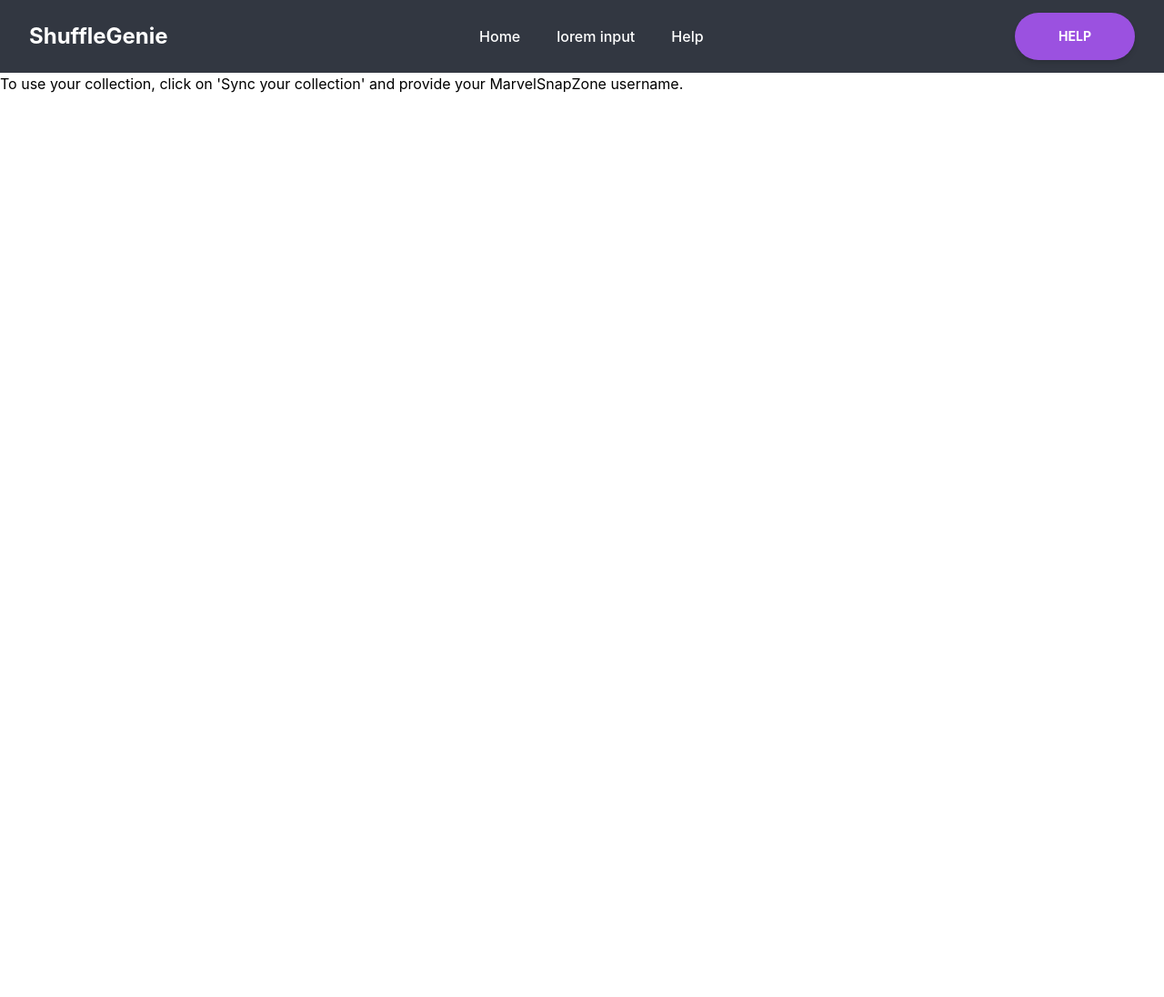
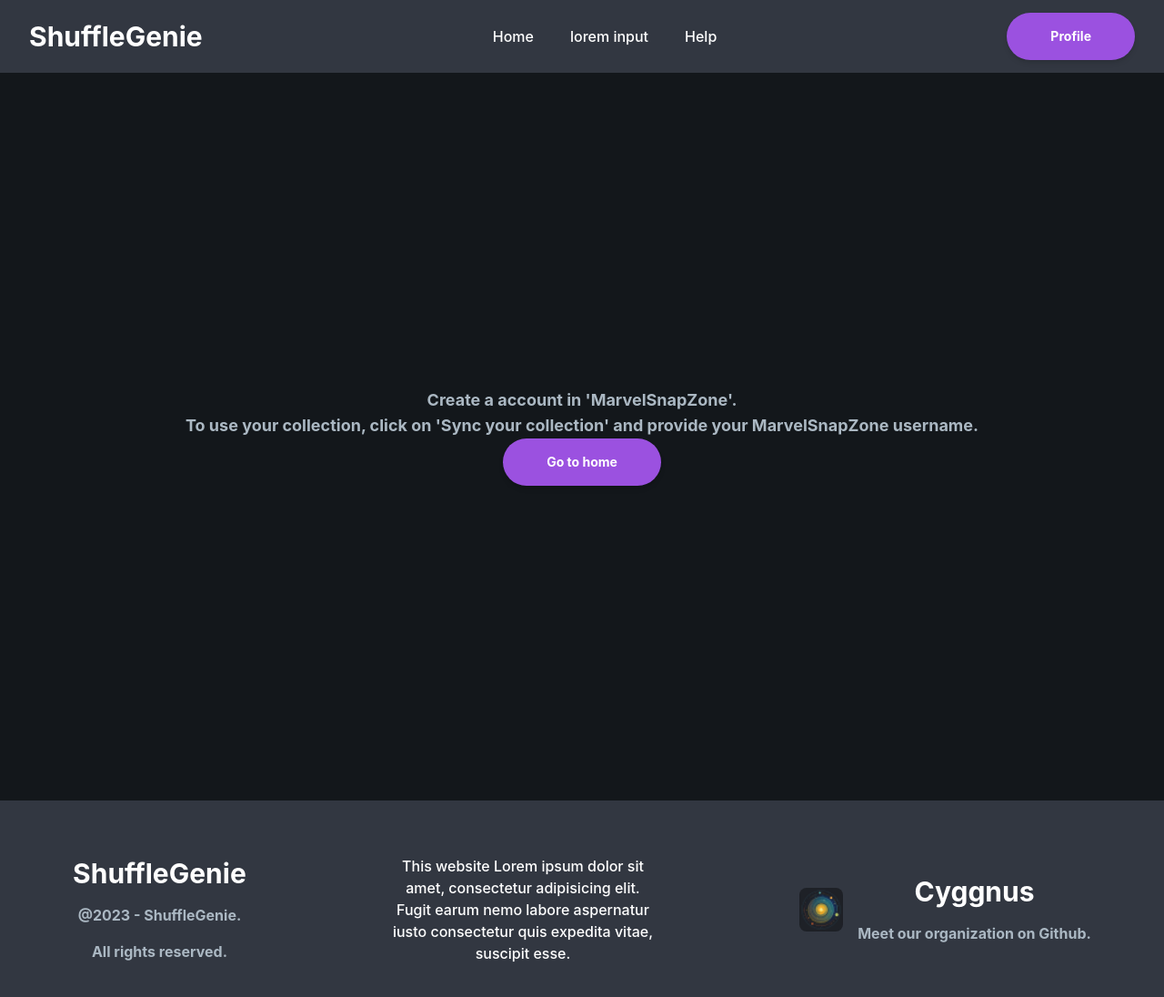
Before and after one commit to CyggnusDevTeam/ShuffleGenie, a React (Create React App) app: page /help in a window 1280 px wide. Shown: the top 1096 px of the page at 91% size. Before the commit the page ends 800 px from the top, so only its background shows below. Built offline with nearby package versions, Linux system fonts and the light colour scheme; no server answers.

Commit message:
feat: ✨ starting deck generator

```diff
--- /dev/null
+++ b/src/Components/DeckBuilder/index.jsx
@@ -0,0 +1,25 @@
+import React from "react";
+import PropTypes from "prop-types";
+import Card from "../Card";
+
+function DeckBuilder({ userDeck }) {
+  return (
+    <div>
+      {userDeck &&
+        userDeck.map((card) => (
+          <Card key={card.name} cardName={card.name} cardImg={card.imgUrl} />
+        ))}
+    </div>
+  );
+}
+
+DeckBuilder.propTypes = {
+  userDeck: PropTypes.arrayOf(
+    PropTypes.shape({
+      name: PropTypes.string.isRequired,
+      imgUrl: PropTypes.string.isRequired,
+    })
+  ).isRequired,
+};
+
+export default DeckBuilder;
--- /dev/null
+++ b/src/Components/Footer/index.jsx
@@ -0,0 +1,32 @@
+import React from "react";
+import cyggnusLogo from "../../Img/Cyggnus.png";
+
+function Footer() {
+  return (
+    <footer className="flex justify-around bg-gray-3 h-60">
+      <div className="flex flex-col justify-center space-y-4 items-center">
+        <h1 className="text-white text-3xl font-bold">ShuffleGenie</h1>
+        <p className="text-base defaultPageText">@2023 - ShuffleGenie.</p>
+        <p className="text-base defaultPageText">All rights reserved.</p>
+      </div>
+      <div className="flex justify-center w-72 space-x-4 items-center">
+        <p className="text-white font-medium text-base defaultPageText">
+          This website Lorem ipsum dolor sit amet, consectetur adipisicing elit.
+          Fugit earum nemo labore aspernatur iusto consectetur quis expedita
+          vitae, suscipit esse.
+        </p>
+      </div>
+      <div className="flex justify-center space-x-4 items-center">
+        <img className="w-12 rounded-lg" src={cyggnusLogo} alt="" />
+        <div className="flex flex-col space-y-4 items-center">
+          <h1 className="text-white text-3xl font-bold">Cyggnus</h1>
+          <p className="text-base defaultPageText">
+            Meet our organization on Github.
+          </p>
+        </div>
+      </div>
+    </footer>
+  );
+}
+
+export default Footer;
--- a/src/Components/Nav/index.jsx
+++ b/src/Components/Nav/index.jsx
@@ -7,33 +7,24 @@
       <div className="max-w-7xl mx-auto px-4 sm:px-6 lg:px-8 h-20">
         <div className="flex items-center justify-between h-20">
           <div className="flex items-center">
-            <h1 className="text-white text-2xl font-bold">ShuffleGenie</h1>
+            <h1 className="text-white text-3xl font-bold">ShuffleGenie</h1>
           </div>
           <div className="flex items-center">
             <ul className="flex space-x-4">
               <li>
-                <Link
-                  to="/"
-                  className="text-white hover:bg-gray-700 px-3 py-2 rounded-md text-md font-medium"
-                >
+                <Link to="/" className="navLink">
                   Home
                 </Link>
               </li>
 
               <li>
-                <Link
-                  to="/sync"
-                  className="text-white hover:bg-gray-700 px-3 py-2 rounded-md text- font-medium"
-                >
+                <Link to="/" className="navLink">
                   lorem input
                 </Link>
               </li>
 
               <li>
-                <Link
-                  to="/help"
-                  className="text-white hover:bg-gray-700 px-3 py-2 rounded-md text- font-medium"
-                >
+                <Link to="/help" className="navLink">
                   Help
                 </Link>
               </li>
@@ -41,7 +32,7 @@
           </div>
           <div>
             <button type="button" className="defaultButton">
-              HELP
+              Profile
             </button>
           </div>
         </div>
--- a/src/Pages/Help/index.jsx
+++ b/src/Pages/Help/index.jsx
@@ -1,11 +1,34 @@
-import React from 'react';
+import React from "react";
+import { useNavigate } from "react-router-dom";
+import Footer from "../../Components/Footer/index";
 
 function Help() {
+  const navigate = useNavigate();
+
   return (
-    <div>
-      To use your collection, click on &apos;Sync your collection&apos; and
-      provide your MarvelSnapZone username.
-    </div>
+    <>
+      <section className="flex justify-around bg-gray-1 h-screen">
+        <div className="flex flex-col justify-center itens-center">
+          <p className="defaultPageText">
+            Create a account in &apos;MarvelSnapZone&apos;.
+          </p>
+          <p className="defaultPageText">
+            To use your collection, click on &apos;Sync your collection&apos;
+            and provide your MarvelSnapZone username.
+          </p>
+          <div className="flex justify-center itens-center">
+            <button
+              onClick={() => navigate("/")}
+              type="button"
+              className="defaultButton"
+            >
+              Go to home
+            </button>
+          </div>
+        </div>
+      </section>
+      <Footer />
+    </>
   );
 }
 
--- a/src/Pages/Home/index.jsx
+++ b/src/Pages/Home/index.jsx
@@ -1,28 +1,60 @@
-import React, { useRef } from "react";
+import React, { useRef, useContext, useState } from "react";
+import AppContext from "../../Context/AppContext";
 import cardImg from "../../Img/card.png";
 import SyncPage from "../SyncPage";
+import Footer from "../../Components/Footer";
+import DeckBuilder from "../../Components/DeckBuilder";
 
 function Home() {
   const syncSectionRef = useRef(null);
+  const [isBuildingDeck, setIsBuildingDeck] = useState(false);
+  const [randomDeck, setRandomDeck] = useState([]);
+  const { collection } = useContext(AppContext);
 
   const focusSyncSection = () => {
     syncSectionRef.current.scrollIntoView({ behavior: "smooth" });
+  };
+
+  function shuffleDeck(array) {
+    let currentIndex = array.length;
+    let randomIndex;
+    const randomArray = [...array];
+
+    while (currentIndex !== 0) {
+      randomIndex = Math.floor(Math.random() * currentIndex);
+      currentIndex--;
+
+      [randomArray[currentIndex], randomArray[randomIndex]] = [
+        randomArray[randomIndex],
+        randomArray[currentIndex],
+      ];
+    }
+
+    const selectedCards = randomArray.slice(0, 12);
+    setRandomDeck(selectedCards);
+  }
+
+  const handleClick = () => {
+    shuffleDeck(collection);
+    if (isBuildingDeck) {
+      setIsBuildingDeck(false);
+      setIsBuildingDeck(true);
+    }
+    setIsBuildingDeck(true);
   };
 
   return (
     <>
       <section className="flex justify-around bg-gray-1 h-screen">
         <div className="flex flex-col justify-center items-center max-w-screen w-4/12 space-y-16">
-          <h2 className="text-violet-1 font-bold text-3xl">
+          <h2 className="text-violet-1 h2Title">
             Welcome to the ShuffleGenie 👋
           </h2>
-          <h1 className="text-gray-text text-center font-bold text-6xl">
-            Create a new random deck with your cards!
-          </h1>
-          <h4 className="text-gray-text text-center font-bold text-lg">
+          <h1 className="h1Title">Create a new random deck with your cards!</h1>
+          <p className="defaultPageText">
             Sync your account Marvel Snap Zone typing your username to start a
             new random deck.
-          </h4>
+          </p>
           <button
             type="button"
             onClick={focusSyncSection}
@@ -36,6 +68,13 @@
         </div>
       </section>
 
+      <section>
+        <button type="button" onClick={handleClick} className="defaultButton">
+          Generate Random Deckzao
+        </button>
+        {isBuildingDeck && <DeckBuilder userDeck={randomDeck} />}
+      </section>
+
       <section
         ref={syncSectionRef}
         id="sync-section"
@@ -43,6 +82,7 @@
       >
         <SyncPage />
       </section>
+      <Footer />
     </>
   );
 }
--- a/src/Pages/SyncPage/index.jsx
+++ b/src/Pages/SyncPage/index.jsx
@@ -1,6 +1,6 @@
-import React, { useContext } from 'react';
-import { useNavigate } from 'react-router-dom';
-import AppContext from '../../Context/AppContext';
+import React, { useContext } from "react";
+import { useNavigate } from "react-router-dom";
+import AppContext from "../../Context/AppContext";
 
 function SyncPage() {
   const { setUsername, setCollection } = useContext(AppContext);
@@ -10,18 +10,24 @@
     event.preventDefault();
     setCollection([]);
     const user = event.target.elements.username.value;
-    localStorage.setItem('username', user);
+    localStorage.setItem("username", user);
     setUsername(user);
-    navigate('/deckPage');
+    navigate("/deckPage");
   };
 
   return (
     <form onSubmit={handleChangeUser} className="flex flex-col items-center">
       <label htmlFor="username" className="mb-2 text-gray-text">
         Username:
-        <input type="text" name="username" id="username" min="2" className="border border-gray-300 px-2 py-1 rounded-md"/>
+        <input
+          type="text"
+          name="username"
+          id="username"
+          min="2"
+          className="border border-gray-300 px-2 py-1 rounded-md"
+        />
       </label>
-      <button className="px-10 py-3 text-md font-medium max-w-screen w-1/2 text-white bg-violet-1 rounded-3xl hover:bg-violet-2" type="submit" >
+      <button className="defaultButton" type="submit">
         Change user
       </button>
     </form>
--- a/src/Utils/dataScraper.js
+++ b/src/Utils/dataScraper.js
@@ -1,4 +1,4 @@
-import { DEFAULT_USER } from './variables';
+import { DEFAULT_USER } from "./variables";
 
 const { REACT_APP_API_URL } = process.env;
 
@@ -15,6 +15,7 @@
     const response = await fetch(`${API_URL}${DEFAULT_USER}`);
     const data = await response.json();
     setCollection(data);
+
     setCardsNum(data.length + 1);
     setIsLoading(false);
   } else {
@@ -34,7 +35,7 @@
   setIsLoading,
   setCardsNum
 ) => {
-  if (lastCalledTime === 'first') {
+  if (lastCalledTime === "first") {
     await makeRequest(user, setCollection, setLCT, setIsLoading, setCardsNum);
   }
   // Do not call the API too many times
--- a/src/index.css
+++ b/src/index.css
@@ -18,9 +18,10 @@
 
 /*----------Custom Styles----------*/
 
+/* Default Button */
 @layer components {
   .defaultButton {
-    @apply font-bold px-12 py-4 text-sm text-white bg-violet-1 rounded-full shadow-md focus:outline-none focus:ring-1 focus:ring-violet-1 focus:ring-opacity-75;
+    @apply max-w-fit font-bold px-12 py-4 text-sm text-white bg-violet-1 rounded-full shadow-md focus:outline-none focus:ring-1 focus:ring-violet-1 focus:ring-opacity-75;
   }
   .defaultButton:hover {
     @apply bg-violet-2;
@@ -30,3 +31,28 @@
     @apply transform scale-95;
   }
 }
+
+/* Nav Link */
+@layer components {
+  .navLink {
+    @apply text-white px-3 py-2 rounded-md font-medium;
+  }
+
+  .navLink:hover {
+    @apply bg-gray-1;
+  }
+}
+
+/* Title 1 */
+@layer components {
+  .h1Title {
+    @apply text-gray-text text-center font-bold text-6xl;
+  }
+}
+
+/* Default Page Text */
+@layer components {
+  .defaultPageText {
+    @apply text-gray-text text-center font-bold text-lg;
+  }
+}
```
Also changed, not shown: .eslintrc.json, src/Img/Cyggnus.png (added).
